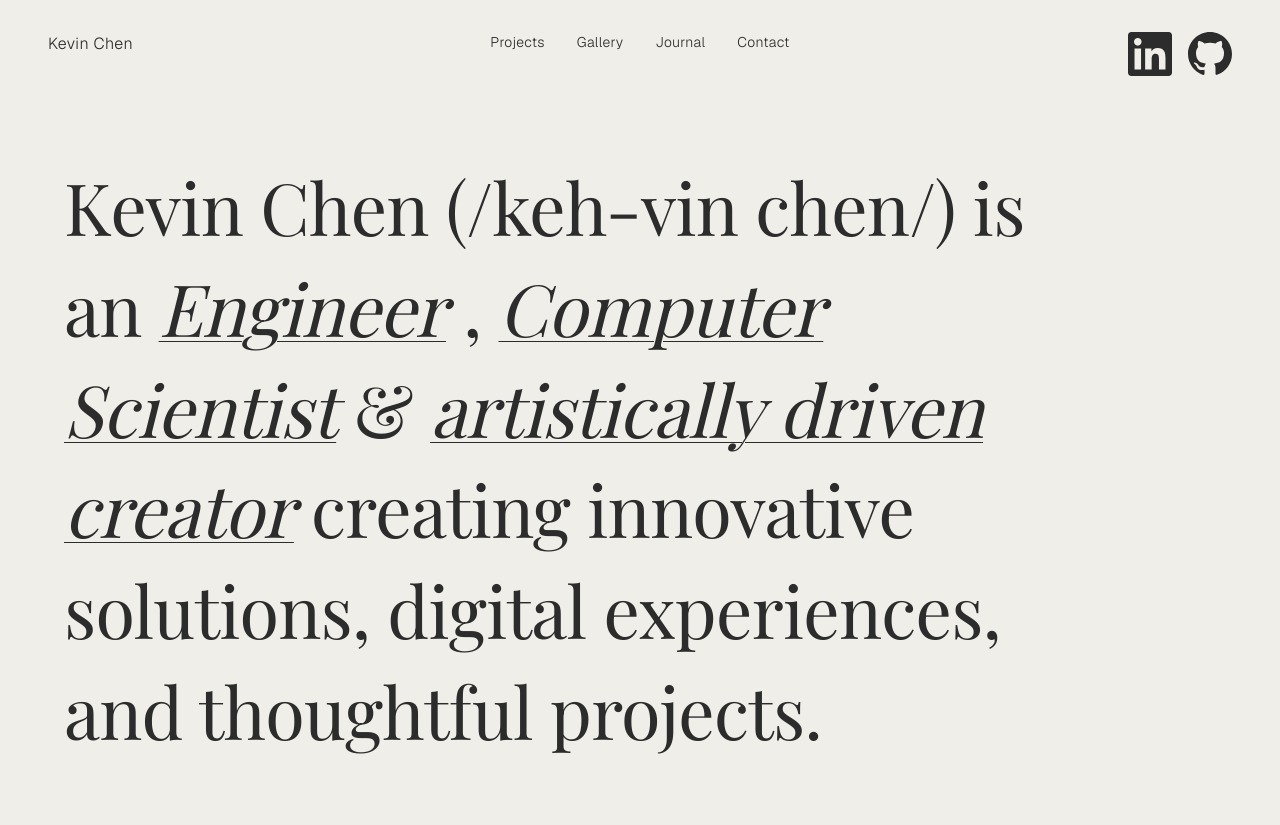
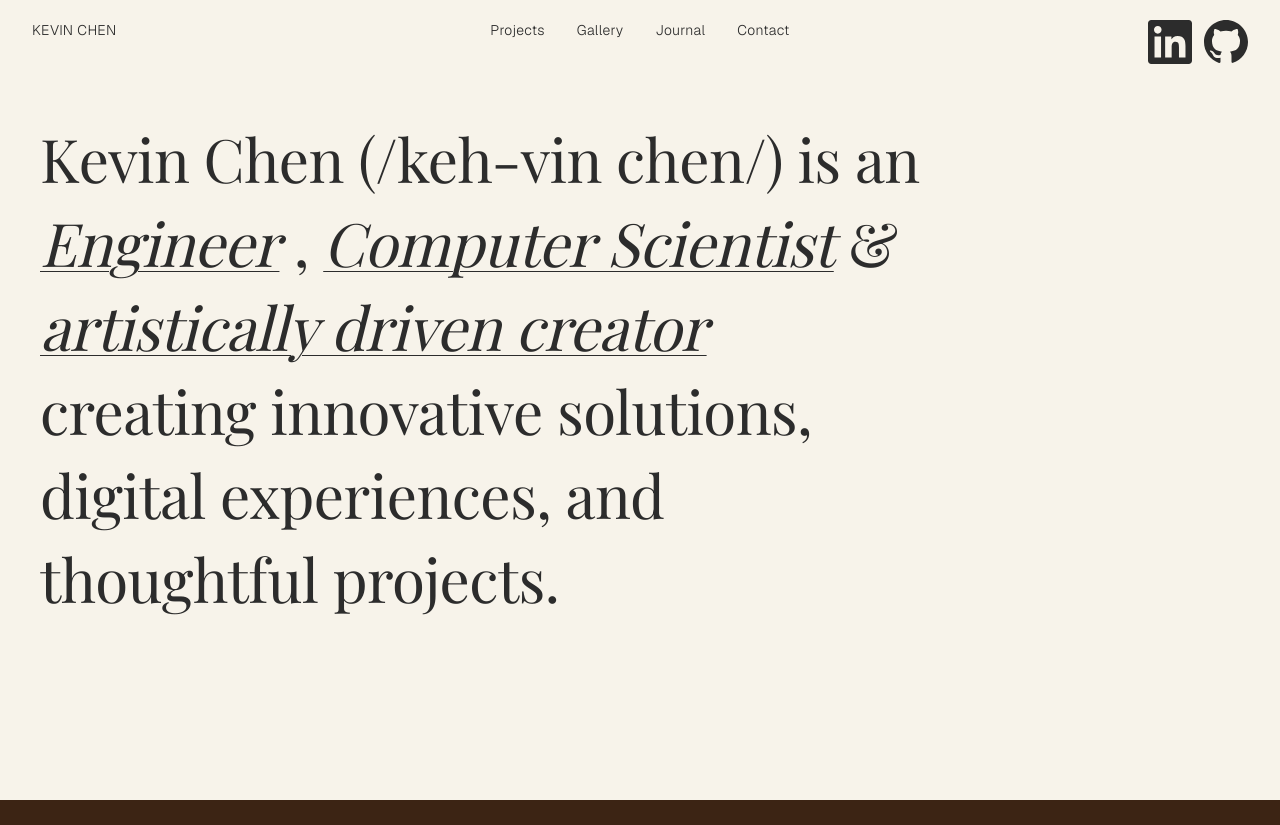
Before and after one commit to KevinChen2211/personal-portfolio, a Next.js app: page / in a window 1280 px wide. After the commit the page ends 800 px from the top, so only its background shows below. Built offline with nearby package versions, Linux system fonts and the light colour scheme.

Commit message:
decrease size of text

```diff
--- a/app/page.tsx
+++ b/app/page.tsx
@@ -4,7 +4,7 @@ import Link from "next/link";
 import { useState } from "react";
 
 export default function Home() {
-  const bgColor = "#F0EEE9";
+  const bgColor = "#F7F3EA";
   const textColor = "#2C2C2C";
   const [mobileMenuOpen, setMobileMenuOpen] = useState(false);
 
@@ -14,14 +14,14 @@ export default function Home() {
       style={{ backgroundColor: bgColor }}
     >
       {/* Header Navigation */}
-      <header className="w-full px-6 md:px-12 py-6 md:py-8 flex items-center justify-between relative z-20">
+      <header className="w-full px-4 md:px-8 py-4 md:py-5 flex items-center justify-between relative z-20">
         {/* Name - Left */}
         <Link
           href="/"
-          className="text-sm md:text-base font-light tracking-wide hover:opacity-70 transition-opacity"
+          className="text-xs md:text-sm font-light tracking-wide hover:opacity-70 transition-opacity"
           style={{ color: textColor, fontFamily: "var(--font-geist-sans)" }}
         >
-          Kevin Chen
+          KEVIN CHEN
         </Link>
 
         {/* Navigation Links - Center-Right (Desktop) */}
@@ -58,14 +58,14 @@ export default function Home() {
 
         {/* Mobile Menu Button */}
         <button
-          className="md:hidden w-6 h-6 flex flex-col justify-center gap-1.5"
+          className="md:hidden w-5 h-5 flex flex-col justify-center gap-1"
           onClick={() => setMobileMenuOpen(!mobileMenuOpen)}
           aria-label="Toggle menu"
           style={{ color: textColor }}
         >
           <span
             className={`w-full h-px transition-all ${
-              mobileMenuOpen ? "rotate-45 translate-y-2" : ""
+              mobileMenuOpen ? "rotate-45 translate-y-1.5" : ""
             }`}
             style={{ backgroundColor: textColor }}
           />
@@ -77,19 +77,19 @@ export default function Home() {
           />
           <span
             className={`w-full h-px transition-all ${
-              mobileMenuOpen ? "-rotate-45 -translate-y-2" : ""
+              mobileMenuOpen ? "-rotate-45 -translate-y-1.5" : ""
             }`}
             style={{ backgroundColor: textColor }}
           />
         </button>
 
         {/* Social Icons - Right */}
-        <div className="hidden md:flex items-center gap-4">
+        <div className="hidden md:flex items-center gap-3">
           <a
             href="https://www.linkedin.com/in/kevinsoftwarewiz"
             target="_blank"
             rel="noreferrer"
-            className="w-5 h-5 hover:opacity-70 transition-opacity"
+            className="w-4 h-4 hover:opacity-70 transition-opacity"
             aria-label="LinkedIn"
           >
             <svg
@@ -104,7 +104,7 @@ export default function Home() {
             href="https://github.com/KevinChen2211"
             target="_blank"
             rel="noreferrer"
-            className="w-5 h-5 hover:opacity-70 transition-opacity"
+            className="w-4 h-4 hover:opacity-70 transition-opacity"
             aria-label="GitHub"
           >
             <svg
@@ -121,13 +121,13 @@ export default function Home() {
       {/* Mobile Menu */}
       {mobileMenuOpen && (
         <div
-          className="md:hidden fixed inset-0 z-30 pt-20 px-6"
+          className="md:hidden fixed inset-0 z-30 pt-16 px-4"
           style={{ backgroundColor: bgColor }}
         >
-          <nav className="flex flex-col gap-6">
+          <nav className="flex flex-col gap-4">
             <Link
               href="/projects"
-              className="text-base font-light tracking-wide"
+              className="text-sm font-light tracking-wide"
               style={{ color: textColor, fontFamily: "var(--font-geist-sans)" }}
               onClick={() => setMobileMenuOpen(false)}
             >
@@ -135,7 +135,7 @@ export default function Home() {
             </Link>
             <Link
               href="/gallery"
-              className="text-base font-light tracking-wide"
+              className="text-sm font-light tracking-wide"
               style={{ color: textColor, fontFamily: "var(--font-geist-sans)" }}
               onClick={() => setMobileMenuOpen(false)}
             >
@@ -143,7 +143,7 @@ export default function Home() {
             </Link>
             <Link
               href="/blog"
-              className="text-base font-light tracking-wide"
+              className="text-sm font-light tracking-wide"
               style={{ color: textColor, fontFamily: "var(--font-geist-sans)" }}
               onClick={() => setMobileMenuOpen(false)}
             >
@@ -151,18 +151,18 @@ export default function Home() {
             </Link>
             <Link
               href="/contact"
-              className="text-base font-light tracking-wide"
+              className="text-sm font-light tracking-wide"
               style={{ color: textColor, fontFamily: "var(--font-geist-sans)" }}
               onClick={() => setMobileMenuOpen(false)}
             >
               Contact
             </Link>
-            <div className="flex items-center gap-4 pt-4">
+            <div className="flex items-center gap-3 pt-3">
               <a
                 href="https://www.linkedin.com/in/kevinsoftwarewiz"
                 target="_blank"
                 rel="noreferrer"
-                className="w-5 h-5"
+                className="w-4 h-4"
                 aria-label="LinkedIn"
               >
                 <svg
@@ -177,7 +177,7 @@ export default function Home() {
                 href="https://github.com/KevinChen2211"
                 target="_blank"
                 rel="noreferrer"
-                className="w-5 h-5"
+                className="w-4 h-4"
                 aria-label="GitHub"
               >
                 <svg
@@ -194,8 +194,8 @@ export default function Home() {
       )}
 
       {/* Main Content Area */}
-      <main className="relative px-6 md:px-12 lg:px-16 pt-8 md:pt-12 pb-12 md:pb-16 min-h-[calc(100vh-120px)] flex items-start">
-        <div className="max-w-4xl lg:max-w-5xl relative w-full">
+      <main className="relative px-4 md:px-8 lg:px-10 pt-6 md:pt-8 pb-8 md:pb-10 min-h-[calc(100vh-100px)] flex items-start">
+        <div className="max-w-3xl lg:max-w-4xl relative w-full">
           {/* Hero Text - Large Serif Display */}
           {/*
             NOTE: To use IvyPresto Display Thin instead of Playfair Display:
@@ -205,7 +205,7 @@ export default function Home() {
             3. Or uncomment @font-face in globals.css if you have the font files
           */}
           <div
-            className="text-4xl md:text-5xl lg:text-6xl xl:text-7xl leading-[1.5] md:leading-[1.4]"
+            className="text-3xl md:text-4xl lg:text-5xl xl:text-6xl leading-[1.5] md:leading-[1.4]"
             style={{
               fontFamily:
                 "var(--font-display), 'Playfair Display', 'Times New Roman', serif",
```
